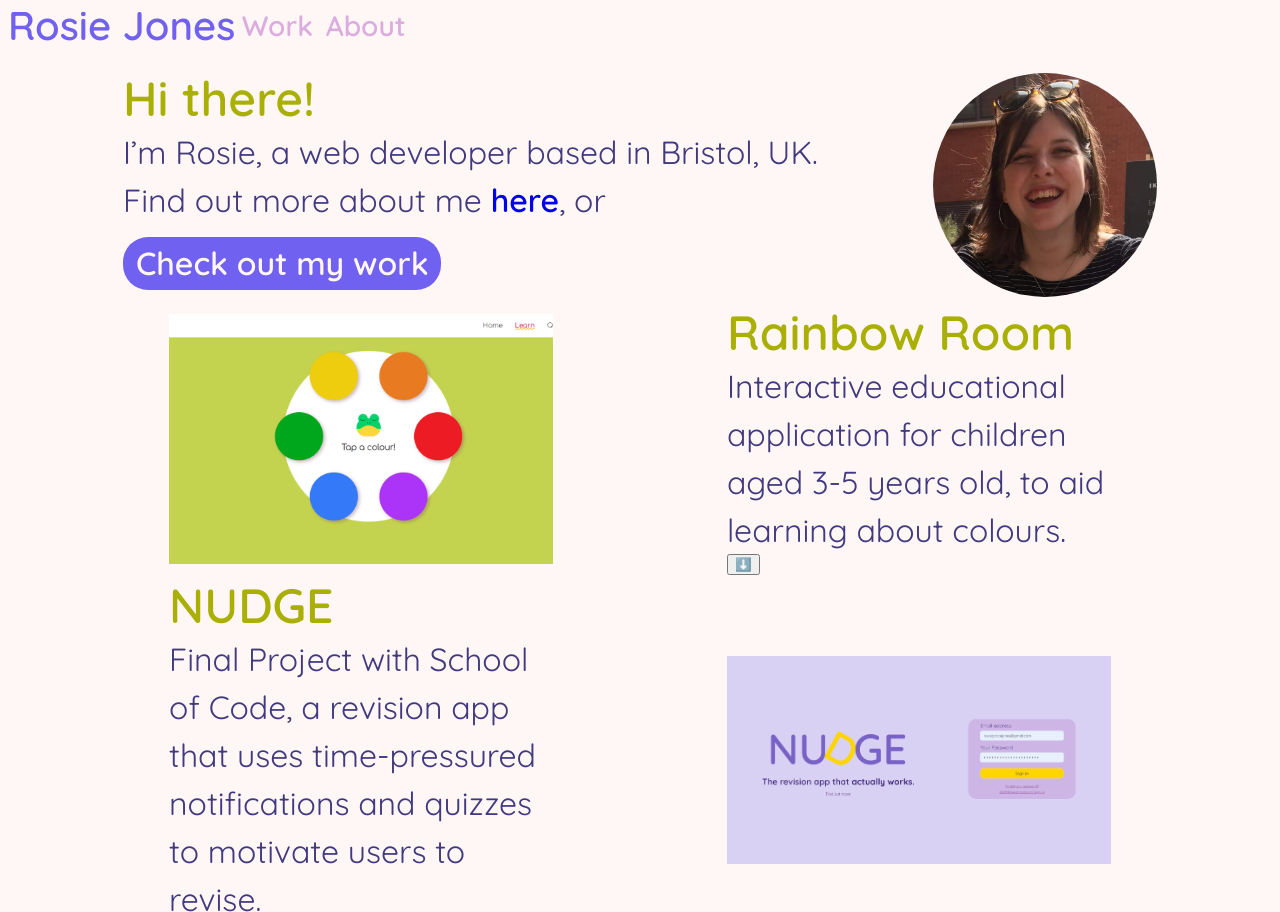
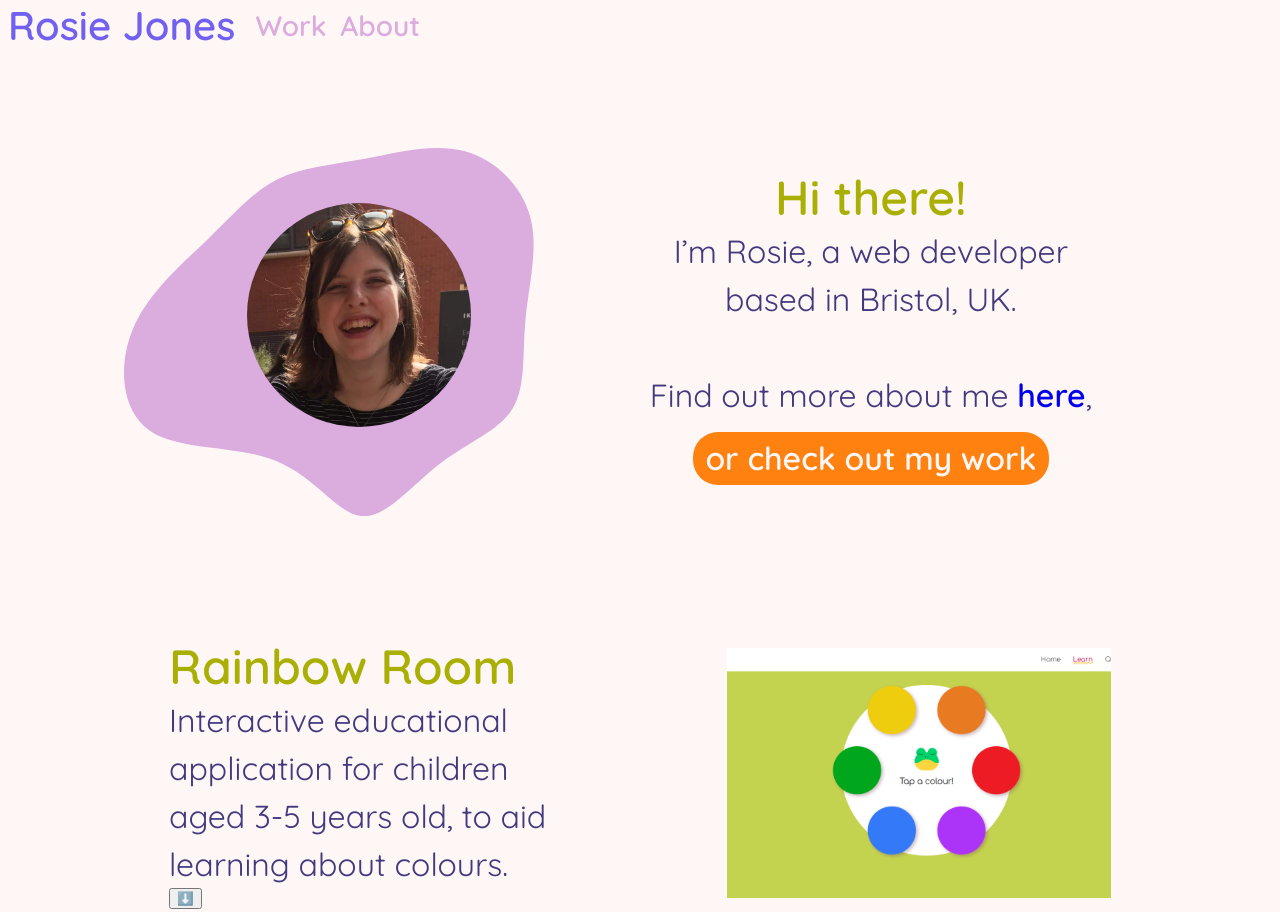
Before and after one commit to rosiegracejones/portfolio, a plain HTML site: page index.html in a window 1280 px wide. Shown: the top 912 px of the page. Drawn offline with Linux system fonts and the light colour scheme.

Commit message:
custom svg shape added & some positioning

```diff
--- a/index.html
+++ b/index.html
@@ -13,25 +13,45 @@
 		<body>
 			<div class="navbar">
 				<h2>Rosie Jones</h2>
-				<a href="./index.html"><h3>Work</h3></a>
-				<a href="./about.html"><h3>About</h3></a>
+				<div class="nav-links">
+					<a href="./index.html"><h3>Work</h3></a>
+					<a href="./about.html"><h3>About</h3></a>
+				</div>
 			</div>
 			<div class="main">
 				<div class="intro">
-					<div>
+					<div class="block shape">
+						<svg
+							xmlns="http://www.w3.org/2000/svg"
+							xmlns:xlink="http://www.w3.org/1999/xlink"
+							id="visual"
+							version="1.1"
+							viewBox="167.04 45.61 565.91 508.78"
+						>
+							<g transform="translate(493.1641416328562 285.317179428872)">
+								<path
+									d="M143.8 -235.4C187.2 -223.9 223.9 -187.2 235.4 -143.8C246.8 -100.3 232.9 -50.2 228.6 -2.5C224.2 45.2 229.5 90.3 210.5 120.8C191.6 151.2 148.6 167 109.4 197.2C70.3 227.5 35.2 272.2 2 268.9C-31.3 265.5 -62.5 213.9 -116.6 192.3C-170.8 170.8 -247.8 179.1 -288.8 152.1C-329.8 125 -334.9 62.5 -314.4 11.8C-293.9 -38.8 -247.9 -77.7 -211.4 -112.7C-175 -147.8 -148.3 -179.1 -114.6 -196.2C-81 -213.3 -40.5 -216.1 4.8 -224.5C50.2 -232.9 100.3 -246.8 143.8 -235.4"
+									fill="#dbacde"
+								></path>
+							</g>
+						</svg>
+						<div class="block image">
+							<img
+								id="profile-img"
+								src="./1681071994415.jpeg"
+								alt="photo of Rosie smiling"
+							/>
+						</div>
+					</div>
+					<div class="intro-text">
 						<h1>Hi there!</h1>
 						<p>
-							I’m Rosie, a web developer based in Bristol, UK.<br />
-							Find out more about me <a href="./about.html">here</a>, or
+							I’m Rosie, a web developer<br />based in Bristol, UK.<br /><br />
+							Find out more about me <a href="./about.html">here</a>,
 						</p>
-						<button class="primary-btn">Check out my work</button>
-					</div>
-					<div>
-						<img
-							id="profile-img"
-							src="./1681071994415.jpeg"
-							alt="photo of Rosie smiling"
-						/>
+						<a href="#project-1"
+							><button class="primary-btn">or check out my work</button></a
+						>
 					</div>
 				</div>
 				<div class="project" id="project-1">
--- a/styles.css
+++ b/styles.css
@@ -15,7 +15,7 @@ body {
 	justify-content: space-evenly;
 	align-content: center;
 	font-family: "Quicksand", sans-serif;
-	background-color: var(--white);
+	background: var(--white);
 	scroll-behavior: smooth;
 }
 
@@ -66,13 +66,18 @@ a:active {
 .primary-btn {
 	border-style: none;
 	border-radius: 25px;
-	background-color: var(--violet);
+	background-color: var(--orange);
 	font-family: "Quicksand", sans-serif;
 	font-weight: 600;
 	font-size: 2rem;
 	color: var(--white);
 	padding: 0.5vw 1vw;
 	margin: 1vw 0;
+}
+
+.primary-btn:hover {
+	background-color: var(--violet);
+	color: var(--white);
 }
 
 /* navbar */
@@ -83,11 +88,15 @@ a:active {
 	align-items: center;
 	width: 100vw;
 	position: fixed;
-    background-color: var(--white);
-    top: 0;
+	background-color: var(--white);
+	top: 0;
 }
 
-.navbar a {
+.nav-links {
+	display: flex;
+	flex-direction: row;
+	justify-content: space-evenly;
+	width: 15vw;
 	font-size: 1.5rem;
 	margin: 0.5vw;
 }
@@ -97,13 +106,28 @@ a:active {
 }
 
 /* introduction */
-
 .intro {
 	display: flex;
 	flex-direction: row;
 	justify-content: space-evenly;
 	align-items: center;
-	padding-top: 7.5vh;
+	padding-top: 17.5vh;
+}
+
+.intro-text {
+	text-align: center;
+	margin-right: 5vw;
+}
+
+.shape {
+	position: relative;
+	width: 32vw;
+}
+
+.image {
+	position: absolute;
+	top: 15%;
+	left: 30%;
 }
 
 #profile-img {
@@ -115,13 +139,17 @@ a:active {
 
 .project {
 	display: flex;
-	flex-direction: row-reverse;
+	flex-direction: row;
 	justify-content: space-evenly;
 	align-items: center;
 }
 
+#project-1 {
+	padding-top: 15vh;
+}
+
 #project-2 {
-	flex-direction: row;
+	flex-direction: row-reverse;
 }
 
 .project-img {
```
Also changed, not shown: blob-haikei (1).svg (added), blob-haikei (2).svg (added).
